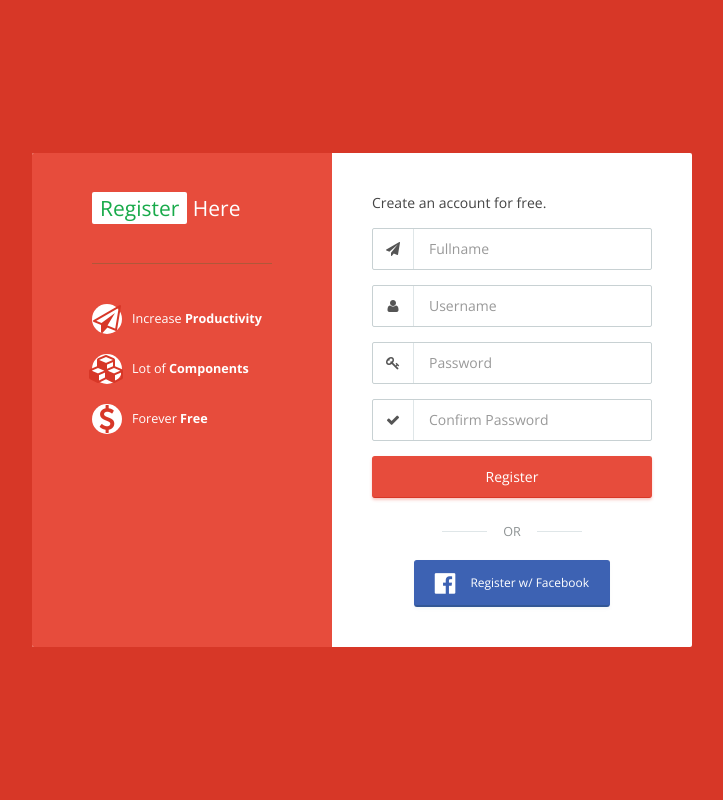
After one commit to salsabielac/enaena, a PHP site: page /signup.php in a window 1280 px wide. The commit adds this page. Shown: the whole page, without its empty margins (278-1001 px from the left). Run offline with PHP 8.4, Linux system fonts and the light colour scheme.

Commit message:
Adding Sign SignUP
Nambahi 2 Form tok :lollipop: :

```diff
--- a/adm-rasa.php
+++ b/adm-rasa.php
@@ -12,12 +12,9 @@
 	  $st = $rasa->viewRasa();
 
 	  if (isset($_POST['Submit'])) {
-
 	  	$ket = $_POST['keterangan'];
-
  		$rasa->insertRasa($ket);
- 		var_dump($_POST);
-}
+	  }
 
 ?>
 
--- a/assets/css/custom.css
+++ b/assets/css/custom.css
@@ -1,3 +1,17 @@
-.form-control:focus{
+.app-login {
+	background: #d73727;
+	padding: 0 !important;
+}
 
+.app-login .app-body .app-block .app-right-section {
+    background-color: #E74C3C;
+    border-top-left-radius: 2px;
+    border-bottom-left-radius: 2px;
+    height: 100%;
+    position: relative;
+    padding: 4rem 6rem;
 }
+
+.app-login .app-body .app-block .app-right-section .app-info ul.list li .icon {
+	color: #d73727;
+}
--- a/components/head.php
+++ b/components/head.php
@@ -7,7 +7,6 @@
   <link rel="stylesheet" type="text/css" href="./assets/css/flat-admin.css">
 
   <!-- Theme -->
-
   <link rel="stylesheet" type="text/css" href="./assets/css/theme/red.css">
   <link rel="stylesheet" type="text/css" href="./assets/css/custom.css">
 
--- /dev/null
+++ b/components/register/index.php
@@ -0,0 +1,89 @@
+<div class="app-container app-login">
+  <div class="flex-center">
+    <div class="app-header"></div>
+    <div class="app-body">
+      <div class="loader-container text-center">
+          <div class="icon">
+            <div class="sk-folding-cube">
+                <div class="sk-cube1 sk-cube"></div>
+                <div class="sk-cube2 sk-cube"></div>
+                <div class="sk-cube4 sk-cube"></div>
+                <div class="sk-cube3 sk-cube"></div>
+              </div>
+            </div>
+          <div class="title">Logging in...</div>
+      </div>
+      <div class="app-block">
+        <div class="app-right-section">
+          <div class="app-brand"><span class="highlight">Register</span> Here</div>
+          <div class="app-info">
+
+            <ul class="list">
+              <li>
+                <div class="icon">
+                  <i class="fa fa-paper-plane-o" aria-hidden="true"></i>
+                </div>
+                <div class="title">Increase <b>Productivity</b></div>
+              </li>
+              <li>
+                <div class="icon">
+                  <i class="fa fa-cubes" aria-hidden="true"></i>
+                </div>
+                <div class="title">Lot of <b>Components</b></div>
+              </li>
+              <li>
+                <div class="icon">
+                  <i class="fa fa-usd" aria-hidden="true"></i>
+                </div>
+                <div class="title">Forever <b>Free</b></div>
+              </li>
+            </ul>
+          </div>
+        </div>
+        <div class="app-form">
+          <div class="form-suggestion">
+            Create an account for free.
+          </div>
+          <form action="/" method="POST">
+              <div class="input-group">
+                <span class="input-group-addon" id="basic-addon1">
+                  <i class="fa fa-paper-plane" aria-hidden="true"></i></span>
+                <input type="text" class="form-control" placeholder="Fullname" aria-describedby="basic-addon1">
+              </div>
+              <div class="input-group">
+                <span class="input-group-addon" id="basic-addon2">
+                  <i class="fa fa-user" aria-hidden="true"></i></span>
+                <input type="text" class="form-control" placeholder="Username" aria-describedby="basic-addon2">
+              </div>
+              <div class="input-group">
+                <span class="input-group-addon" id="basic-addon3">
+                  <i class="fa fa-key" aria-hidden="true"></i></span>
+                <input type="text" class="form-control" placeholder="Password" aria-describedby="basic-addon3">
+              </div>
+              <div class="input-group">
+                <span class="input-group-addon" id="basic-addon4">
+                  <i class="fa fa-check" aria-hidden="true"></i></span>
+                <input type="text" class="form-control" placeholder="Confirm Password" aria-describedby="basic-addon4">
+              </div>
+              <div class="text-center">
+                  <input type="submit" class="btn btn-danger btn-submit" value="Register">
+              </div>
+          </form>
+          <div class="form-line">
+            <div class="title">OR</div>
+          </div>
+          <div class="form-footer">
+            <button type="button" class="btn btn-default btn-sm btn-social __facebook">
+              <div class="info">
+                <i class="icon fa fa-facebook-official" aria-hidden="true"></i>
+                <span class="title">Register w/ Facebook</span>
+              </div>
+            </button>
+          </div>
+        </div>
+      </div>
+    </div>
+    <div class="app-footer">
+    </div>
+  </div>
+</div>
--- /dev/null
+++ b/signup.php
@@ -0,0 +1,14 @@
+<!DOCTYPE html>
+<html>
+
+<?php include 'components/head.php'; ?>
+
+<body>
+  <div class="app app-red">
+
+  	<?php include 'components/register/index.php'; ?>
+
+
+    </div>
+</body>
+</html>
```
Also changed, not shown: components/login/index.php (added, +41 -0 lines), sign.php (added, +14 -0 lines).
